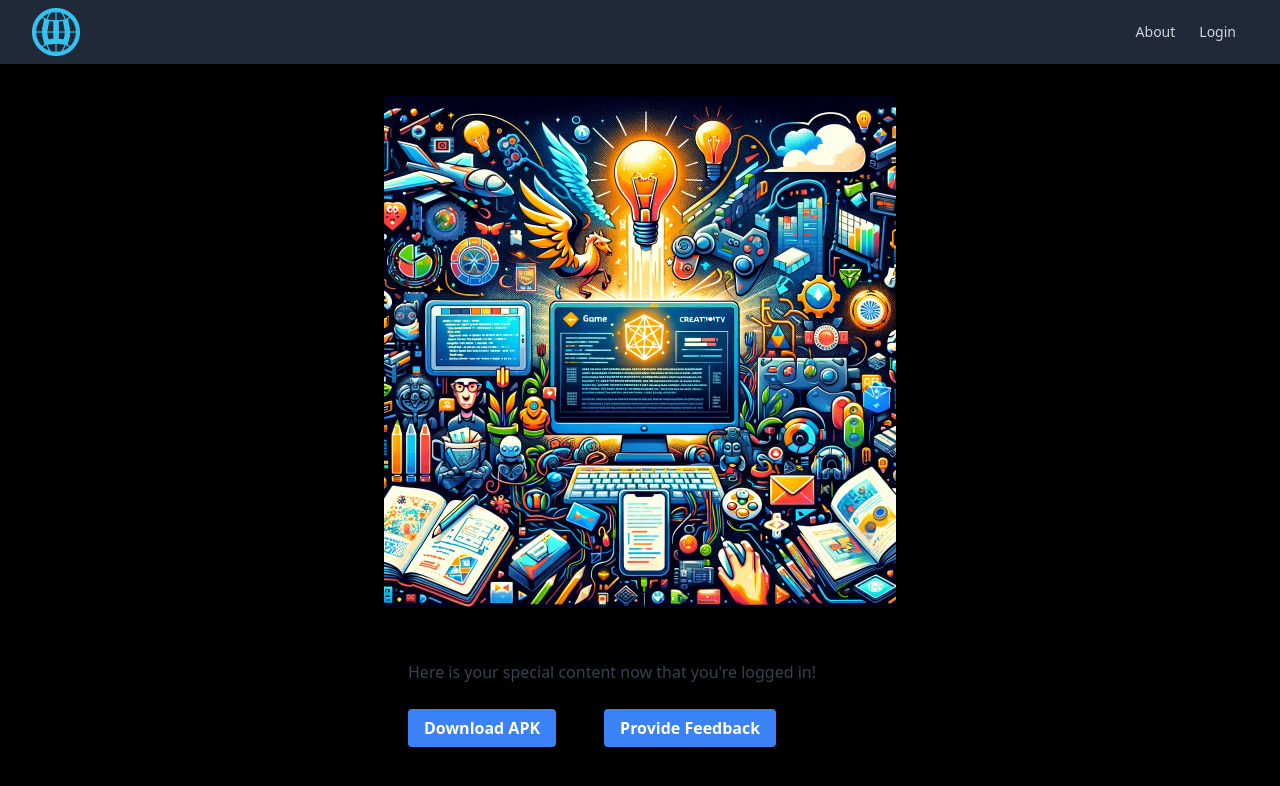
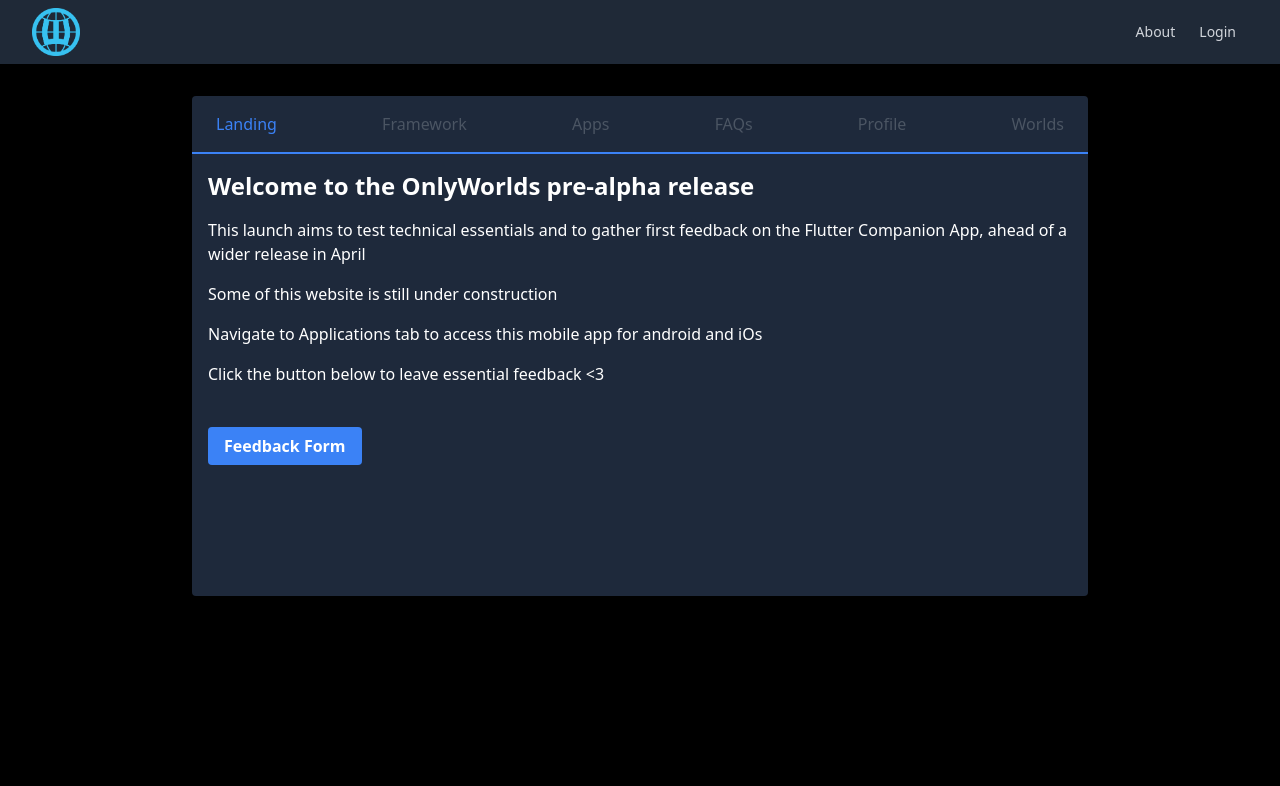
Before and after one commit to morgan360/worldmap, a Django app: template home/templates/logged_in_home.html in a window 1280 px wide. Shown: the top 786 px of the page. Run offline with Django 3.2, Linux system fonts and the light colour scheme; the template is opened without the code that fills it, so the values that code supplies are empty; some libraries are stand-ins or nearby versions.

Commit message:
import prev work

```diff
--- /dev/null
+++ b/home/templates/content_FAQs.html
@@ -0,0 +1,6 @@
+<!-- content_faqs.html -->
+{#<div class="text-center">#}
+<div>
+    <p class="mb-4">FAQs</p>
+
+</div>
--- /dev/null
+++ b/home/templates/content_apps.html
@@ -0,0 +1,6 @@
+<!-- content_apps.html -->
+{#<div class="text-center">#}
+<div>
+    <p class="mb-4">Link to apps</p>
+
+</div>
--- /dev/null
+++ b/home/templates/content_framework.html
@@ -0,0 +1,11 @@
+<!-- content_framework.html -->
+{#<div class="text-center">#}
+<div>
+    <p class="mb-4">OnlyWorlds is a platform that maintains, and operates on, an open source data format</p>
+    <p class="mb-4">This data format aims to represent fictional or historical worlds </p>
+    <p class="mb-4">Each such world is a snapshot at a specific point in time, and given body through its world Elements</p>
+    <p class="mb-4">These Elements, of 18 categories, have attributes that can be customized, linked, and operated on as digital objects</p>
+    <p class="mb-4">So that a world might be constructed in a writing app, sent to a map making tool, then used in games or simulation software </p>
+
+
+</div>
--- /dev/null
+++ b/home/templates/content_landing.html
@@ -0,0 +1,13 @@
+<!-- content_landing.html -->
+{#<div class="text-center">#}
+<div>
+    <h2 class="text-2xl font-bold mb-4">Welcome to the OnlyWorlds pre-alpha release</h2>
+    <p class="mb-4">This launch aims to test technical essentials and to gather first feedback on the Flutter Companion App, ahead of a wider release in April</p>
+    <p class="mb-4">Some of this website is still under construction</p>
+    <p class="mb-4">Navigate to Applications tab to access this mobile app for android and iOs</p>
+    <p class="mb-12">Click the button below to leave essential feedback <3 <br></p>
+
+    <a href="https://docs.google.com/forms/d/e/1FAIpQLSdY-47uxOUANZuhomPVOgpUB0AwSlub6MsPOWby1zcOukHhhg/viewform?usp=sf_link" class="bg-blue-500 hover:bg-blue-700 text-white font-bold py-2 px-4 rounded">
+        Feedback Form
+    </a>
+</div>
--- /dev/null
+++ b/home/templates/content_profile.html
@@ -0,0 +1,6 @@
+<!-- content_profile.html -->
+{#<div class="text-center">#}
+<div>
+    <p class="mb-4">PROFILE</p>
+
+</div>
--- /dev/null
+++ b/home/templates/content_worlds.html
@@ -0,0 +1,6 @@
+<!-- content_worlds.html -->
+{#<div class="text-center">#}
+<div>
+    <p class="mb-4">VIEW, CLICK, REMOVE, ADD world files</p>
+
+</div>
--- a/home/templates/logged_in_home.html
+++ b/home/templates/logged_in_home.html
@@ -5,28 +5,96 @@
 
 {% block content %}
     <div class="container mx-auto p-4">
-        <div class="max-w-md md:max-w-lg rounded overflow-hidden shadow-lg my-4 mx-auto">  <!-- Adjusted width here -->
-            <img class="w-full" src="{% static 'img/logged_in_page.png' %}" alt="Your Image">
-            <div class="px-6 py-4">
-                <div class="font-bold text-xl mb-2">Welcome to Your Dashboard</div>
-                <p class="text-gray-700 text-base">
-                    Here is your special content now that you're logged in!
-                </p>
+        <div class="min-h-[500px] md:max-w-4xl rounded overflow-hidden shadow-lg my-4 mx-auto bg-slate-800">
+
+            <!-- Tab headers -->
+            <div class="border-b-2 border-blue-500">
+                <nav class="flex flex-row justify-between">
+                    <button class="tab text-gray-600 py-4 px-6 block hover:text-blue-500 focus:outline-none" data-target="landing">
+                        Landing
+                    </button>
+                    <button class="tab text-gray-600 py-4 px-6 block hover:text-blue-500 focus:outline-none" data-target="framework">
+                        Framework
+                    </button>
+                    <button class="tab text-gray-600 py-4 px-6 block hover:text-blue-500 focus:outline-none" data-target="apps">
+                        Apps
+                    </button>
+                    <button class="tab text-gray-600 py-4 px-6 block hover:text-blue-500 focus:outline-none" data-target="faqs">
+                        FAQs
+                    </button>
+                    <button class="tab text-gray-600 py-4 px-6 block hover:text-blue-500 focus:outline-none" data-target="profile">
+                        Profile
+                    </button>
+                    <button class="tab text-gray-600 py-4 px-6 block hover:text-blue-500 focus:outline-none" data-target="worlds">
+                        Worlds
+                    </button>
+                </nav>
             </div>
-            <div class="flex">
-    <div class="px-6 pt-4 pb-2">
-        <a href="{{ MEDIA_URL }}app-release.apk" download
-           class="bg-blue-500 hover:bg-blue-700 text-white font-bold py-2 px-4 rounded">
-            Download APK
-        </a>
-    </div>
-    <div class="px-6 pt-4 pb-2">
-        <a href="{% url 'feedback' %}"
-           class="bg-blue-500 hover:bg-blue-700 text-white font-bold py-2 px-4 rounded">
-            Provide Feedback
-        </a>
-    </div>
+
+            <!-- Tab Content -->
+            <div class="tab-content text-white p-4" id="landing" style="display: none;">
+                <!-- Include your landing content here -->
+              {% include 'content_landing.html' %}
             </div>
+        <div class="tab-content text-white p-4" id="framework" style="display: none;">
+                <!-- Include your framework content here -->
+                {% include 'content_framework.html' %}
+            </div>
+        <div class="tab-content text-white p-4" id="apps" style="display: none;">
+                <!-- Include your apps content here -->
+                 {% include 'content_apps.html' %}
+            </div>
+       <div class="tab-content text-white p-4" id="faqs" style="display: none;">
+                <!-- Include your FAQs content here -->
+                 {% include 'content_FAQs.html' %}
+            </div>
+    <div class="tab-content text-white p-4" id="profile" style="display: none;">
+                <!-- Include your profile content here -->
+                {% include 'content_profile.html' %}
+            </div>
+           <div class="tab-content text-white p-4" id="worlds" style="display: none;">
+                <!-- Include your worlds content here -->
+                 {% include 'content_worlds.html' %}
+            </div>
+            <!-- More tab contents here -->
+
         </div>
     </div>
+
+ <script>
+document.addEventListener('DOMContentLoaded', () => {
+    const tabs = document.querySelectorAll('.tab-content');
+    const tabButtons = document.querySelectorAll('.tab');
+
+    function hideAllTabs() {
+        tabs.forEach(tab => {
+            tab.style.display = 'none';
+        });
+        tabButtons.forEach(button => {
+            button.classList.remove('tab-active');
+            button.classList.add('text-gray-600'); // Add back the default color
+            button.classList.remove('text-blue-500'); // Remove the hover color
+        });
+    }
+
+    tabButtons.forEach(button => {
+        button.addEventListener('click', () => {
+            hideAllTabs();
+            const target = document.getElementById(button.getAttribute('data-target'));
+
+            button.classList.remove('text-gray-600'); // Remove the default color
+            button.classList.add('text-blue-500'); // Add the hover color
+            button.classList.add('tab-active'); // Mark the button as active
+            target.style.display = 'block'; // Show the corresponding tab content
+        });
+    });
+
+    // Set the default active tab (the first one if none is active)
+    const activeTab = document.querySelector('.tab.tab-active') || tabButtons[0];
+    activeTab.classList.remove('text-gray-600');
+    activeTab.classList.add('text-blue-500');
+    document.getElementById(activeTab.getAttribute('data-target')).style.display = 'block';
+    activeTab.classList.add('tab-active');
+});
+</script>
 {% endblock content %}
--- a/templates/account/login.html
+++ b/templates/account/login.html
@@ -5,13 +5,12 @@
 {% block content %}
     <div class="container mx-auto p-4">
         <form method="post"
-              class="bg-gray-700 shadow-md rounded px-8 pt-6 pb-8 mb-4 w-full sm:w-3/4 md:w-1/2 lg:w-1/3 mx-auto">
+              class="bg-black shadow-md rounded px-8 pt-6 pb-8 mb-4 w-full sm:w-3/4 md:w-1/2 lg:w-1/3 mx-auto">
             {% csrf_token %}
             {{ form|crispy }}
             <input type="submit" value="Login"
                    class="bg-blue-500 hover:bg-blue-700 text-white font-bold py-2 px-4 rounded">
             <div>
-                <p class = "mt-4 text-white">Cant recall your password? </p>
                 <a href="{% url 'account_reset_password' %}"
                    class="mb-4 inline-block align-baseline font-bold text-sm text-blue-500 hover:text-blue-800">
                     Forgot Password?
@@ -19,9 +18,8 @@
             </div>
             <!-- Signup Button -->
             <div>
-                <p class ="text-white">Not a member yet?</p>
                 <a href="{% url 'account_signup' %}"
-                   class="mt-6 py-2 inline-block bg-black hover:bg-gray-700 text-white font-bold  px-4 rounded ">
+                   class="bg-blue-500 hover:bg-blue-700 text-white font-bold py-2 px-4 rounded">
                     Sign Up
                 </a>
             </div>
```
Also changed, not shown: home/templates/about.html (+9 -9 lines), home/templates/contact_thanks.html (+4 -4 lines).
